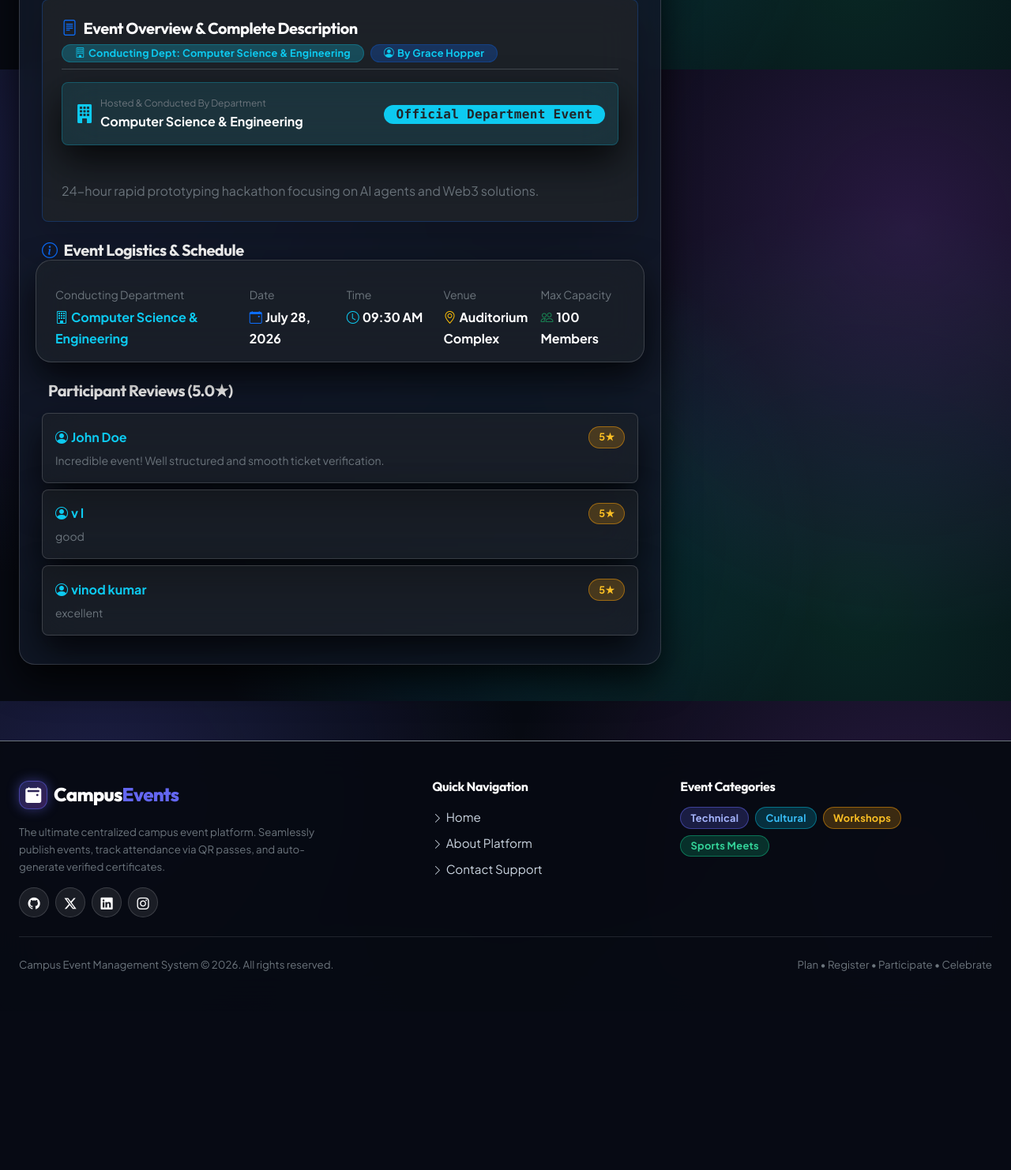
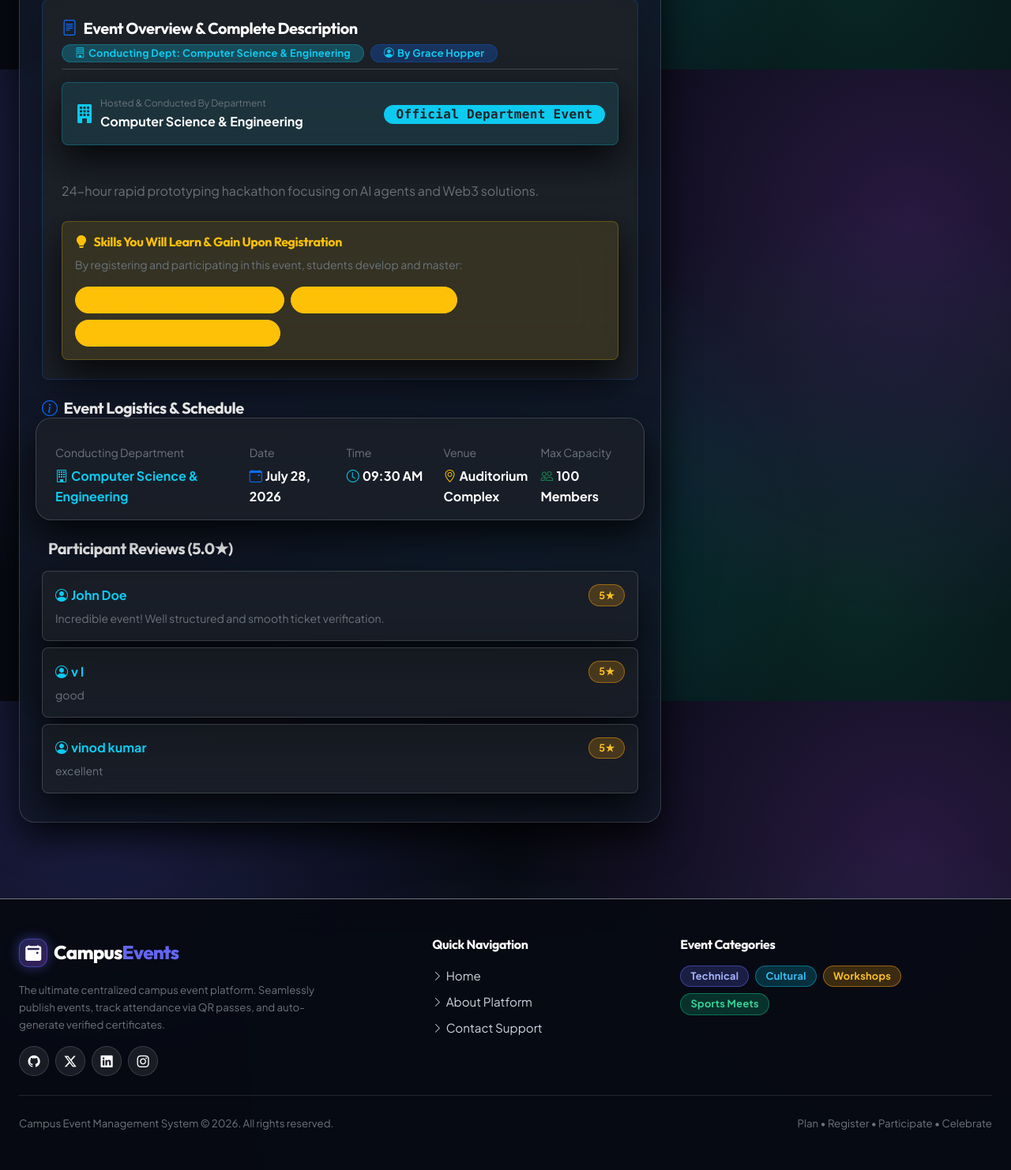
Before and after one commit to vasavi249/campus-event-management-system, a Django app: page /event/1/ in a window 1280 px wide. Shown: the part 712-2194 px from the top of the page at 79% size. Before the commit the page ends 1942 px from the top, so only its background shows below. Run offline with Django 4.2, Linux system fonts and the light colour scheme; data comes from the database, SQL or seed files in the repository; some libraries are stand-ins or nearby versions.

Commit message:
Embed Skills Learned section directly inside Event Description Card on event detail page

```diff
--- a/events/templates/events/event_detail.html
+++ b/events/templates/events/event_detail.html
@@ -80,27 +80,40 @@
                     <span class="badge bg-info text-dark font-monospace px-3 py-1 fw-bold fs-6">Official Department Event</span>
                 </div>
 
-                <div class="text-secondary leading-relaxed fs-6" style="white-space: pre-line; line-height: 1.75;">
+                <!-- Main Event Description Paragraph -->
+                <div class="text-secondary leading-relaxed fs-6 mb-4" style="white-space: pre-line; line-height: 1.75;">
                     {{ event.description }}
                 </div>
-            </div>
 
+                <!-- Skills Learned Section Embedded Directly in Event Description Card -->
+                <div class="p-3 glass-card bg-warning bg-opacity-10 border border-warning border-opacity-25 rounded-3">
+                    <h6 class="fw-bold text-warning mb-2">
+                        <i class="bi bi-lightbulb-fill me-2"></i>Skills You Will Learn &amp; Gain Upon Registration
+                    </h6>
+                    <p class="text-secondary small mb-3">By registering and participating in this event, students develop and master:</p>
                     {% if event.skills_list %}
-                <!-- Skills Learned Section -->
-                <div class="glass-card bg-dark bg-opacity-75 p-4 rounded-3 mb-4 border border-warning border-opacity-25 shadow-lg">
-                    <h5 class="fw-bold text-white mb-3">
-                        <i class="bi bi-lightbulb-fill text-warning me-2 fs-5"></i>Skills You Will Learn &amp; Master
-                    </h5>
-                    <p class="text-secondary small mb-3">By registering and participating in this event, you will develop and showcase the following skills:</p>
                         <div class="d-flex flex-wrap gap-2">
                             {% for skill in event.skills_list %}
-                            <span class="badge bg-warning bg-opacity-15 text-warning border border-warning border-opacity-25 px-3 py-2 fs-6 rounded-pill">
-                                <i class="bi bi-patch-check-fill me-1 text-warning"></i>{{ skill }}
+                                <span class="badge bg-warning bg-opacity-20 text-warning border border-warning border-opacity-30 px-3 py-2 fs-6 rounded-pill">
+                                    <i class="bi bi-patch-check-fill me-1"></i>{{ skill }}
                                 </span>
                             {% endfor %}
                         </div>
+                    {% else %}
+                        <div class="d-flex flex-wrap gap-2">
+                            <span class="badge bg-warning bg-opacity-20 text-warning border border-warning border-opacity-30 px-3 py-2 fs-6 rounded-pill">
+                                <i class="bi bi-patch-check-fill me-1"></i>Technical Problem Solving
+                            </span>
+                            <span class="badge bg-warning bg-opacity-20 text-warning border border-warning border-opacity-30 px-3 py-2 fs-6 rounded-pill">
+                                <i class="bi bi-patch-check-fill me-1"></i>Team Collaboration
+                            </span>
+                            <span class="badge bg-warning bg-opacity-20 text-warning border border-warning border-opacity-30 px-3 py-2 fs-6 rounded-pill">
+                                <i class="bi bi-patch-check-fill me-1"></i>Hands-On Practical Skills
+                            </span>
                         </div>
                     {% endif %}
+                </div>
+            </div>
 
             <!-- Detailed Event Info Grid -->
             <h5 class="fw-bold text-white mb-3"><i class="bi bi-info-circle text-primary me-2"></i>Event Logistics &amp; Schedule</h5>
```
Lines whose indentation alone changed are shown as unchanged.
